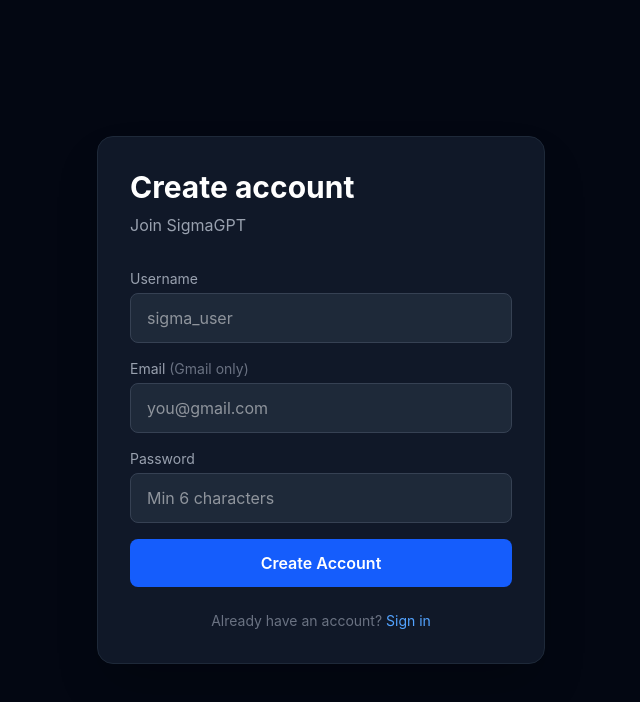
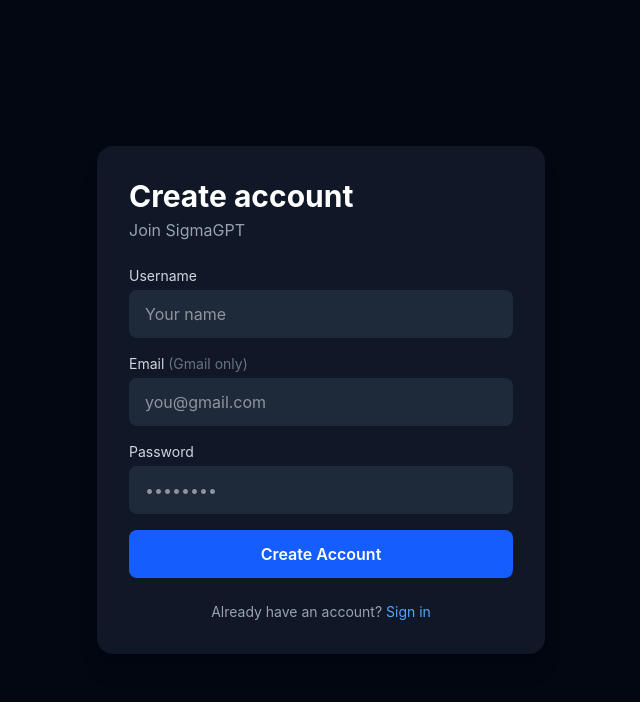
Before and after one commit to gurramindra7-droid/SIGMA-GPT, a React app in the folder FRONTEND/: page /register in a window 1280 px wide. Shown: the top 702 px of the page, without its empty margins (319-959 px from the left). Built offline with nearby package versions, Linux system fonts and the light colour scheme; no server answers; the HTML template or start-up script is replaced by a standard one.

Commit message:
Updated API config, Vite config and deployment settings

```diff
--- a/FRONTEND/src/api.js
+++ b/FRONTEND/src/api.js
@@ -1,4 +1,4 @@
-const BASE_URL = import.meta.env.VITE_API_URL || "https://sigma-gpt-backend-obn8.onrender.com";
+const BASE_URL = "https://sigma-gpt-backend-obn8.onrender.com";
 
 export const registerUser = async (username, email, password) => {
   const res = await fetch(`${BASE_URL}/register`, {
--- a/FRONTEND/src/pages/Login.jsx
+++ b/FRONTEND/src/pages/Login.jsx
@@ -1,24 +1,25 @@
-// src/pages/Login.jsx
 import { useState } from "react";
 import { useNavigate, Link } from "react-router-dom";
-import { useAuth } from "../context/AuthContext";
+import { loginUser } from "../api";
 
 export default function Login() {
-  const { login } = useAuth();
-  const navigate = useNavigate();
-  const [form, setForm] = useState({ email: "", password: "" });
+  const [email, setEmail] = useState("");
+  const [password, setPassword] = useState("");
   const [error, setError] = useState("");
   const [loading, setLoading] = useState(false);
+  const navigate = useNavigate();
 
   const handleSubmit = async (e) => {
     e.preventDefault();
     setError("");
     setLoading(true);
     try {
-      await login(form.email, form.password);
-      navigate("/");
+      const data = await loginUser(email, password);
+      localStorage.setItem("token", data.token);
+      localStorage.setItem("user", JSON.stringify(data.user));
+      navigate("/chat");
     } catch (err) {
-      setError(err.message || "Login failed");
+      setError(err.message);
     } finally {
       setLoading(false);
     }
@@ -26,37 +27,37 @@
 
   return (
     <div className="min-h-screen flex items-center justify-center bg-gray-950">
-      <div className="w-full max-w-md p-8 bg-gray-900 rounded-2xl shadow-2xl border border-gray-800">
-        <h1 className="text-3xl font-bold text-white mb-2">Welcome back</h1>
-        <p className="text-gray-400 mb-8">Sign in to SigmaGPT</p>
+      <div className="bg-gray-900 p-8 rounded-2xl w-full max-w-md shadow-xl">
+        <h1 className="text-3xl font-bold text-white mb-1">Welcome back</h1>
+        <p className="text-gray-400 mb-6">Sign in to SigmaGPT</p>
 
         {error && (
-          <div className="mb-4 p-3 bg-red-900/40 border border-red-700 text-red-300 rounded-lg text-sm">
+          <div className="bg-red-900/60 border border-red-500 text-red-200 px-4 py-3 rounded-lg mb-4">
             {error}
           </div>
         )}
 
         <form onSubmit={handleSubmit} className="space-y-4">
           <div>
-            <label className="block text-sm text-gray-400 mb-1">Email</label>
+            <label className="text-gray-300 text-sm mb-1 block">Email</label>
             <input
               type="email"
+              value={email}
+              onChange={(e) => setEmail(e.target.value)}
               required
-              value={form.email}
-              onChange={(e) => setForm({ ...form, email: e.target.value })}
-              className="w-full bg-gray-800 border border-gray-700 text-white rounded-lg px-4 py-3 focus:outline-none focus:border-blue-500 transition"
-              placeholder="you@example.com"
+              className="w-full bg-gray-800 text-white rounded-lg px-4 py-3 outline-none focus:ring-2 focus:ring-blue-500"
+              placeholder="you@gmail.com"
             />
           </div>
 
           <div>
-            <label className="block text-sm text-gray-400 mb-1">Password</label>
+            <label className="text-gray-300 text-sm mb-1 block">Password</label>
             <input
               type="password"
+              value={password}
+              onChange={(e) => setPassword(e.target.value)}
               required
-              value={form.password}
-              onChange={(e) => setForm({ ...form, password: e.target.value })}
-              className="w-full bg-gray-800 border border-gray-700 text-white rounded-lg px-4 py-3 focus:outline-none focus:border-blue-500 transition"
+              className="w-full bg-gray-800 text-white rounded-lg px-4 py-3 outline-none focus:ring-2 focus:ring-blue-500"
               placeholder="••••••••"
             />
           </div>
@@ -64,16 +65,16 @@
           <button
             type="submit"
             disabled={loading}
-            className="w-full bg-blue-600 hover:bg-blue-500 disabled:bg-blue-900 text-white font-semibold py-3 rounded-lg transition"
+            className="w-full bg-blue-600 hover:bg-blue-700 text-white font-semibold py-3 rounded-lg transition disabled:opacity-50"
           >
             {loading ? "Signing in..." : "Sign In"}
           </button>
         </form>
 
-        <p className="mt-6 text-center text-gray-500 text-sm">
-          No account?{" "}
+        <p className="text-gray-400 text-center mt-6 text-sm">
+          Don't have an account?{" "}
           <Link to="/register" className="text-blue-400 hover:underline">
-            Register
+            Create one
           </Link>
         </p>
       </div>
--- a/FRONTEND/src/pages/Register.jsx
+++ b/FRONTEND/src/pages/Register.jsx
@@ -1,31 +1,26 @@
-// src/pages/Register.jsx
 import { useState } from "react";
 import { useNavigate, Link } from "react-router-dom";
-import { useAuth } from "../context/AuthContext";
+import { registerUser } from "../api";
 
 export default function Register() {
-  const { register } = useAuth();
-  const navigate = useNavigate();
-  const [form, setForm] = useState({ username: "", email: "", password: "" });
+  const [username, setUsername] = useState("");
+  const [email, setEmail] = useState("");
+  const [password, setPassword] = useState("");
   const [error, setError] = useState("");
   const [loading, setLoading] = useState(false);
+  const navigate = useNavigate();
 
   const handleSubmit = async (e) => {
     e.preventDefault();
     setError("");
-
-    // ✅ Gmail check on frontend
-    if (!form.email.endsWith("@gmail.com")) {
-      setError("Only Gmail accounts are allowed (@gmail.com)");
-      return;
-    }
-
     setLoading(true);
     try {
-      await register(form.username, form.email, form.password);
-      navigate("/");
+      const data = await registerUser(username, email, password);
+      localStorage.setItem("token", data.token);
+      localStorage.setItem("user", JSON.stringify(data.user));
+      navigate("/chat");
     } catch (err) {
-      setError(err.message || "Registration failed");
+      setError(err.message);
     } finally {
       setLoading(false);
     }
@@ -33,66 +28,65 @@
 
   return (
     <div className="min-h-screen flex items-center justify-center bg-gray-950">
-      <div className="w-full max-w-md p-8 bg-gray-900 rounded-2xl shadow-2xl border border-gray-800">
-        <h1 className="text-3xl font-bold text-white mb-2">Create account</h1>
-        <p className="text-gray-400 mb-8">Join SigmaGPT</p>
+      <div className="bg-gray-900 p-8 rounded-2xl w-full max-w-md shadow-xl">
+        <h1 className="text-3xl font-bold text-white mb-1">Create account</h1>
+        <p className="text-gray-400 mb-6">Join SigmaGPT</p>
 
         {error && (
-          <div className="mb-4 p-3 bg-red-900/40 border border-red-700 text-red-300 rounded-lg text-sm">
+          <div className="bg-red-900/60 border border-red-500 text-red-200 px-4 py-3 rounded-lg mb-4">
             {error}
           </div>
         )}
 
         <form onSubmit={handleSubmit} className="space-y-4">
           <div>
-            <label className="block text-sm text-gray-400 mb-1">Username</label>
+            <label className="text-gray-300 text-sm mb-1 block">Username</label>
             <input
               type="text"
+              value={username}
+              onChange={(e) => setUsername(e.target.value)}
               required
-              value={form.username}
-              onChange={(e) => setForm({ ...form, username: e.target.value })}
-              className="w-full bg-gray-800 border border-gray-700 text-white rounded-lg px-4 py-3 focus:outline-none focus:border-blue-500 transition"
-              placeholder="sigma_user"
+              className="w-full bg-gray-800 text-white rounded-lg px-4 py-3 outline-none focus:ring-2 focus:ring-blue-500"
+              placeholder="Your name"
             />
           </div>
 
           <div>
-            <label className="block text-sm text-gray-400 mb-1">
+            <label className="text-gray-300 text-sm mb-1 block">
               Email <span className="text-gray-500">(Gmail only)</span>
             </label>
             <input
               type="email"
+              value={email}
+              onChange={(e) => setEmail(e.target.value)}
               required
-              value={form.email}
-              onChange={(e) => setForm({ ...form, email: e.target.value })}
-              className="w-full bg-gray-800 border border-gray-700 text-white rounded-lg px-4 py-3 focus:outline-none focus:border-blue-500 transition"
+              className="w-full bg-gray-800 text-white rounded-lg px-4 py-3 outline-none focus:ring-2 focus:ring-blue-500"
               placeholder="you@gmail.com"
             />
           </div>
 
           <div>
-            <label className="block text-sm text-gray-400 mb-1">Password</label>
+            <label className="text-gray-300 text-sm mb-1 block">Password</label>
             <input
               type="password"
+              value={password}
+              onChange={(e) => setPassword(e.target.value)}
               required
-              minLength={6}
-              value={form.password}
-              onChange={(e) => setForm({ ...form, password: e.target.value })}
-              className="w-full bg-gray-800 border border-gray-700 text-white rounded-lg px-4 py-3 focus:outline-none focus:border-blue-500 transition"
-              placeholder="Min 6 characters"
+              className="w-full bg-gray-800 text-white rounded-lg px-4 py-3 outline-none focus:ring-2 focus:ring-blue-500"
+              placeholder="••••••••"
             />
           </div>
 
           <button
             type="submit"
             disabled={loading}
-            className="w-full bg-blue-600 hover:bg-blue-500 disabled:bg-blue-900 text-white font-semibold py-3 rounded-lg transition"
+            className="w-full bg-blue-600 hover:bg-blue-700 text-white font-semibold py-3 rounded-lg transition disabled:opacity-50"
           >
             {loading ? "Creating account..." : "Create Account"}
           </button>
         </form>
 
-        <p className="mt-6 text-center text-gray-500 text-sm">
+        <p className="text-gray-400 text-center mt-6 text-sm">
           Already have an account?{" "}
           <Link to="/login" className="text-blue-400 hover:underline">
             Sign in
```
